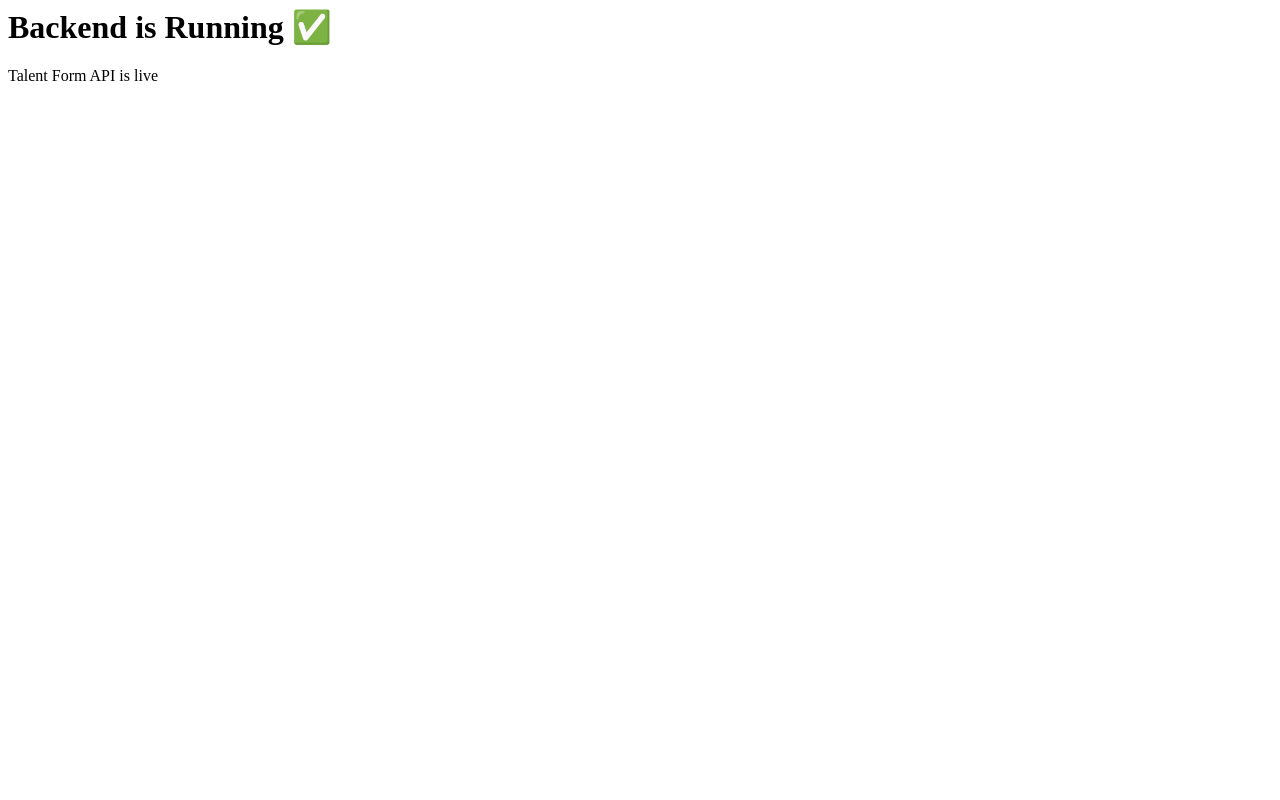
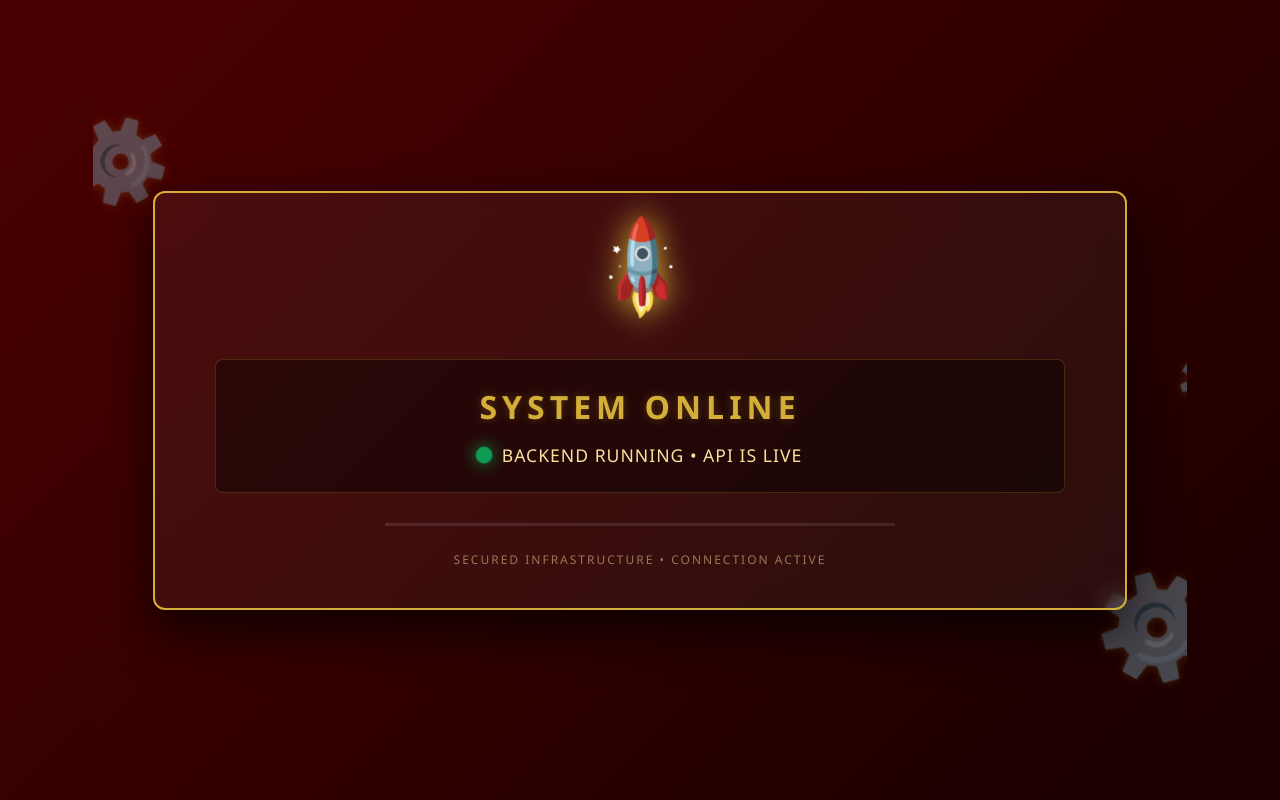
Before and after one commit to dnnllkdyln/Quiz7-Backend, a website: page index.html in a window 1280 px wide. Drawn offline with Linux system fonts and the light colour scheme.

Commit message:
feat: :art: add some design

```diff
--- a/index.html
+++ b/index.html
@@ -1,2 +1,194 @@
-<h1>Backend is Running ✅</h1>
-<p>Talent Form API is live</p>
+<!DOCTYPE html>
+<html lang="en">
+<head>
+    <meta charset="UTF-8">
+    <meta name="viewport" content="width=device-width, initial-scale=1.0">
+    <title>API Status | Backend Active</title>
+    <style>
+        :root {
+            --royal-red: #8b0000;
+            --deep-burgundy: #4a0000;
+            --gold: #d4af37;
+            --soft-gold: #f9e29c;
+            --white: #ffffff;
+        }
+
+        html, body {
+            margin: 0;
+            padding: 0;
+            height: 100%;
+            font-family: 'Segoe UI', Roboto, Helvetica, Arial, sans-serif;
+            background: linear-gradient(135deg, var(--deep-burgundy), #1a0000);
+            color: var(--white);
+            display: flex;
+            justify-content: center;
+            align-items: center;
+            overflow: hidden;
+        }
+
+        /* Wrapper for the outside gears */
+        .page-container {
+            position: relative;
+            padding: 60px; /* Space for gears outside */
+        }
+
+        .status-container {
+            width: 90vw;
+            max-width: 850px; /* Landscape Width */
+            text-align: center;
+            padding: 40px 60px;
+            background: rgba(255, 255, 255, 0.05);
+            border: 2px solid var(--gold);
+            border-radius: 12px;
+            backdrop-filter: blur(12px);
+            box-shadow: 0 20px 50px rgba(0,0,0,0.7);
+            position: relative;
+            z-index: 10;
+        }
+
+        /* Gear Icons - Moved Outside */
+        .gear {
+            position: absolute;
+            color: var(--gold);
+            opacity: 0.4;
+            z-index: 1;
+            animation: rotate 12s linear infinite;
+            filter: drop-shadow(0 0 5px rgba(212, 175, 55, 0.5));
+        }
+
+        .gear-1 { top: -20px; left: -20px; font-size: 80px; }
+        .gear-2 { bottom: -30px; right: -30px; font-size: 100px; animation-direction: reverse; }
+        .gear-3 { top: 40%; right: -50px; font-size: 50px; animation-duration: 6s; }
+
+        @keyframes rotate {
+            from { transform: rotate(0deg); }
+            to { transform: rotate(360deg); }
+        }
+
+        /* Rocket Animation */
+        .rocket-icon {
+            font-size: 70px;
+            display: inline-block;
+            margin-bottom: 10px;
+            filter: drop-shadow(0 0 15px var(--gold));
+            animation: float 3.5s ease-in-out infinite;
+        }
+
+        @keyframes float {
+            0%, 100% { transform: translateY(0px) rotate(-45deg); }
+            50% { transform: translateY(-15px) rotate(-45deg); }
+        }
+
+        /* Landscape Content Layout */
+        .status-box {
+            border: 1px solid rgba(212, 175, 55, 0.2);
+            background: rgba(0, 0, 0, 0.4);
+            padding: 25px;
+            border-radius: 8px;
+            margin: 20px 0;
+            display: flex;
+            flex-direction: column;
+            align-items: center;
+            justify-content: center;
+        }
+
+        h1 {
+            color: var(--gold);
+            font-size: 2rem;
+            text-transform: uppercase;
+            letter-spacing: 5px;
+            margin: 0;
+            text-shadow: 0 0 10px rgba(212, 175, 55, 0.3);
+        }
+
+        .status-text {
+            color: var(--soft-gold);
+            font-size: 1.1rem;
+            margin-top: 15px;
+            letter-spacing: 1px;
+            display: flex;
+            align-items: center;
+        }
+
+        /* Loading Line */
+        .loader-wrapper {
+            width: 60%; /* Smaller width for landscape feel */
+            height: 3px;
+            background: rgba(255, 255, 255, 0.1);
+            border-radius: 10px;
+            margin: 30px auto 0 auto;
+            overflow: hidden;
+            position: relative;
+        }
+
+        .loader-line {
+            width: 30%;
+            height: 100%;
+            background: var(--gold);
+            position: absolute;
+            animation: loading 2.5s infinite ease-in-out;
+            box-shadow: 0 0 15px var(--gold);
+        }
+
+        @keyframes loading {
+            0% { left: -30%; }
+            100% { left: 110%; }
+        }
+
+        .pulse-dot {
+            height: 12px;
+            width: 12px;
+            background-color: #00ff88;
+            border-radius: 50%;
+            display: inline-block;
+            margin-right: 12px;
+            box-shadow: 0 0 12px #00ff88;
+            animation: pulse 2s infinite;
+        }
+
+        @keyframes pulse {
+            0% { transform: scale(1); opacity: 1; }
+            50% { transform: scale(1.4); opacity: 0.6; }
+            100% { transform: scale(1); opacity: 1; }
+        }
+
+        .footer-note {
+            font-size: 0.75rem;
+            color: var(--soft-gold);
+            opacity: 0.5;
+            margin-top: 25px;
+            text-transform: uppercase;
+            letter-spacing: 2px;
+        }
+    </style>
+</head>
+<body>
+
+    <div class="page-container">
+        <div class="gear gear-1">⚙️</div>
+        <div class="gear gear-2">⚙️</div>
+        <div class="gear gear-3">⚙️</div>
+
+        <div class="status-container">
+            <div class="rocket-icon">🚀</div>
+
+            <div class="status-box">
+                <h1>System Online</h1>
+                <div class="status-text">
+                    <span class="pulse-dot"></span>
+                    BACKEND RUNNING &bull; API IS LIVE
+                </div>
+            </div>
+
+            <div class="loader-wrapper">
+                <div class="loader-line"></div>
+            </div>
+
+            <div class="footer-note">
+                Secured Infrastructure &bull; Connection Active
+            </div>
+        </div>
+    </div>
+
+</body>
+</html>
```
